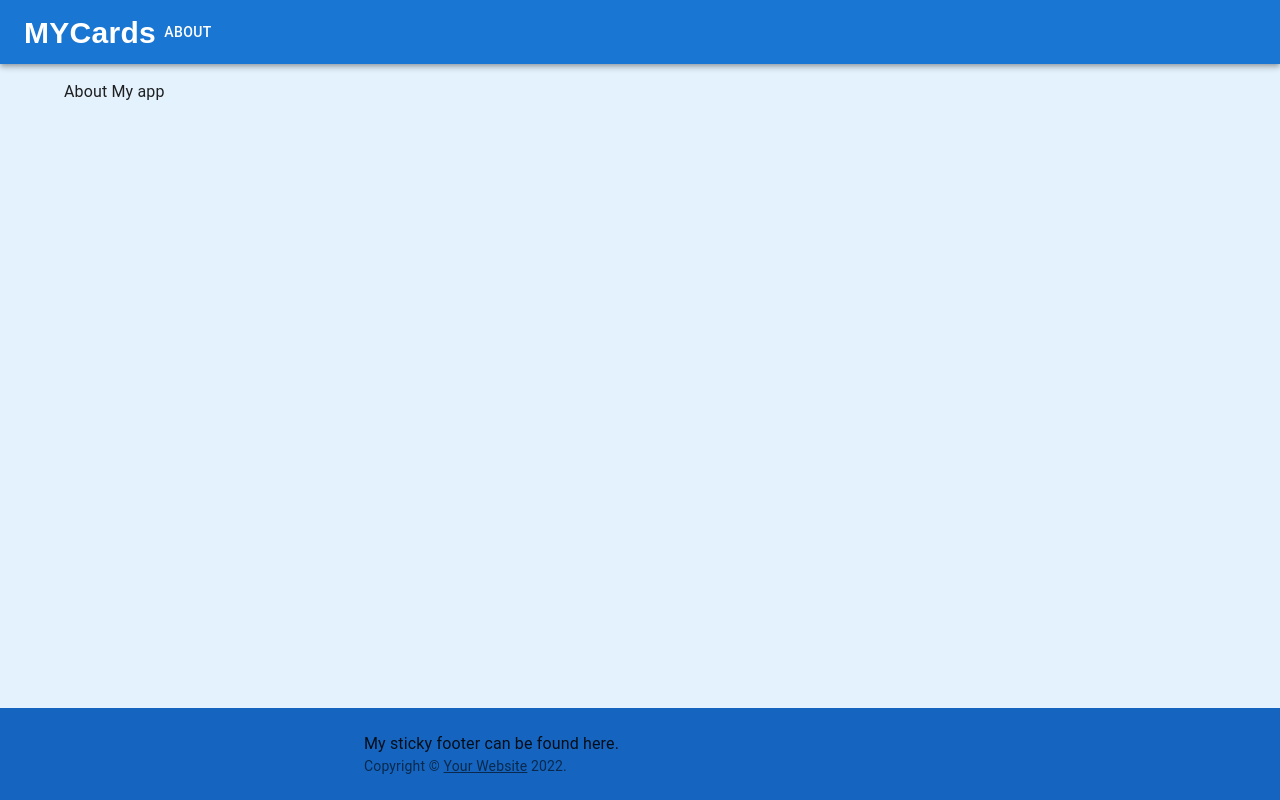
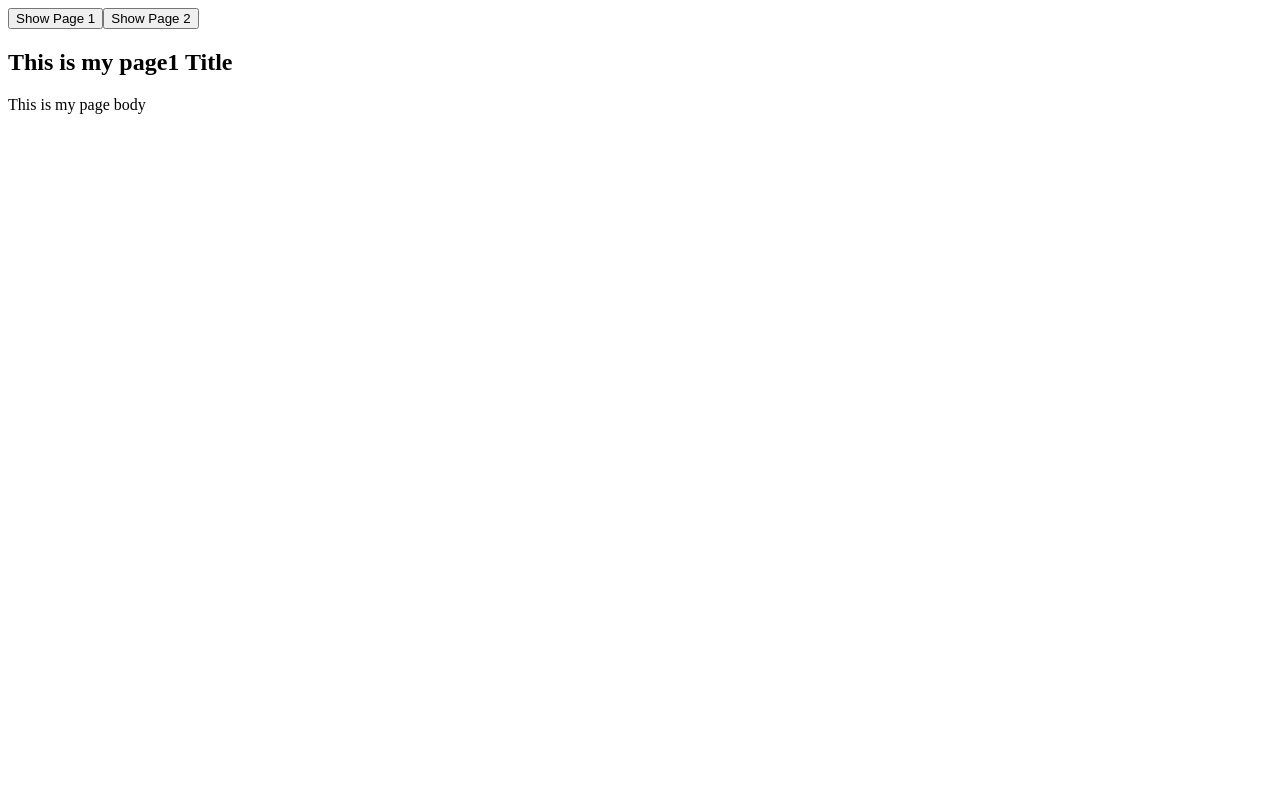
Before and after one commit to ozamar1212/hu-react-redux-1, a React (Create React App) app in the folder react-apps/: page / in a window 1280 px wide. Built offline with nearby package versions, Linux system fonts and the light colour scheme.

Commit message:
router homework ver1

```diff
--- /dev/null
+++ b/react-apps/src/applications/homework/page_router/App.jsx
@@ -0,0 +1,7 @@
+import Router1 from './Router1';
+
+function App() {
+  return <Router1 />;
+}
+
+export default App;
--- /dev/null
+++ b/react-apps/src/applications/homework/page_router/Router1.jsx
@@ -0,0 +1,51 @@
+import { useState } from 'react';
+
+function Page1() {
+  return (
+    <div>
+      <h2> This is my page1 Title</h2>
+      <p>This is my page body</p>
+    </div>
+  );
+}
+
+function Page2() {
+  return (
+    <div>
+      <h2> This is my page2 Title</h2>
+      <p>This is my page body</p>
+    </div>
+  );
+}
+
+function Router1() {
+  const [pageToShow, setPageToShow] = useState('page1');
+
+  function getPage() {
+    if (pageToShow === 'page1') {
+      return <Page1 />;
+    } else if (pageToShow === 'page2') {
+      return <Page2 />;
+    }
+  }
+
+  function showPage1() {
+    setPageToShow('page1');
+  }
+
+  function showPage2() {
+    setPageToShow('page2');
+  }
+
+  return (
+    <div>
+      <div>
+        <button onClick={showPage1}>Show Page 1</button>
+        <button onClick={showPage2}>Show Page 2</button>
+      </div>
+      {getPage()}
+    </div>
+  );
+}
+
+export default Router1;
--- a/react-apps/src/index.js
+++ b/react-apps/src/index.js
@@ -1,6 +1,6 @@
 import React from 'react';
 import ReactDOM from 'react-dom/client';
-import App from './applications/501_App_layout_with_MUI/App';
+import App from './applications/homework/page_router/App';
 import reportWebVitals from './reportWebVitals';
 
 const root = ReactDOM.createRoot(document.getElementById('root'));
```
